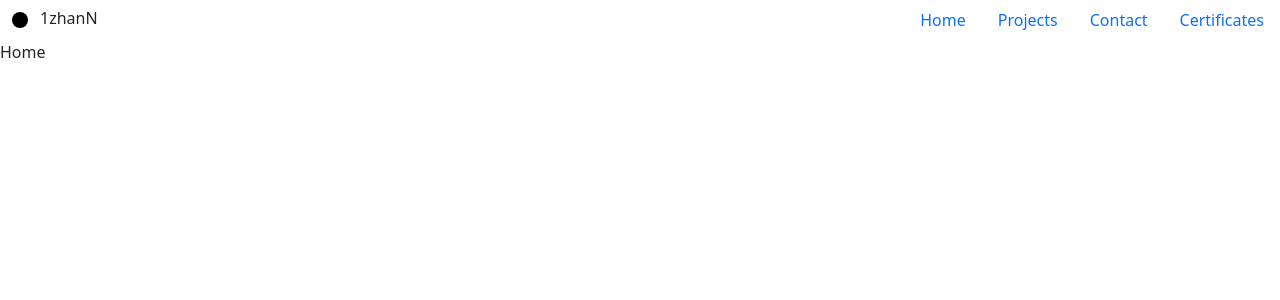
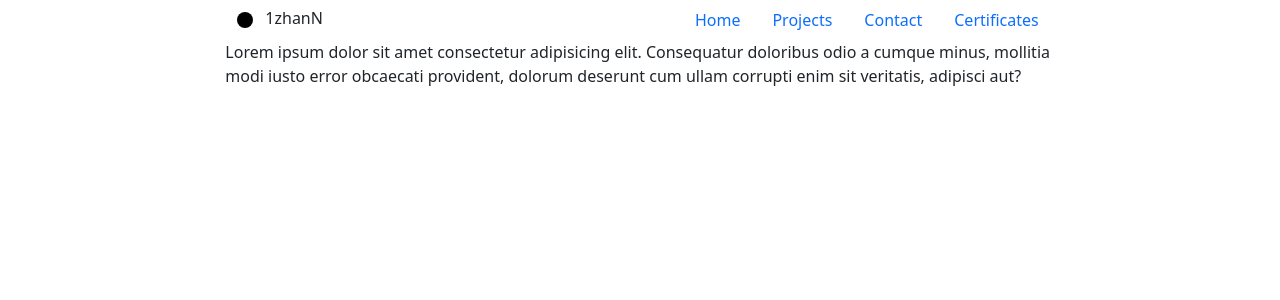
Before and after one commit to 1zhanN/Portfolio, a React (Vite) app in the folder frontend/: page / in a window 1280 px wide. Shown: the top 300 px of the page. Built offline with nearby package versions, Linux system fonts and the light colour scheme.

Commit message:
centered

```diff
--- a/frontend/index.html
+++ b/frontend/index.html
@@ -7,7 +7,7 @@
   <link rel="icon" type="image/png" sizes="32x32" href="/favicon-32x32.png">
   <link rel="icon" type="image/png" sizes="16x16" href="/favicon-16x16.png">
   <link rel="manifest" href="/site.webmanifest">
-  <title>1zhanN's Portfolio</title>
+  <title>Izhan Nadeem</title>
 </head>
 
 <body>
--- a/frontend/src/App.jsx
+++ b/frontend/src/App.jsx
@@ -5,12 +5,12 @@ import Home from "./pages/Home/Home";
 
 function App() {
   return (
-    <>
+    <div className="container col-sm-8">
       <Navbar />
       <Routes>
         <Route path="/" element={<Home />} />
       </Routes>
-    </>
+    </div>
   );
 }
 
--- a/frontend/src/pages/Home/Home.jsx
+++ b/frontend/src/pages/Home/Home.jsx
@@ -2,7 +2,14 @@ import React from "react";
 import "./Home.css";
 
 const Home = () => {
-  return <div>Home</div>;
+  return (
+    <div>
+      Lorem ipsum dolor sit amet consectetur adipisicing elit. Consequatur
+      doloribus odio a cumque minus, mollitia modi iusto error obcaecati
+      provident, dolorum deserunt cum ullam corrupti enim sit veritatis,
+      adipisci aut?
+    </div>
+  );
 };
 
 export default Home;
```
